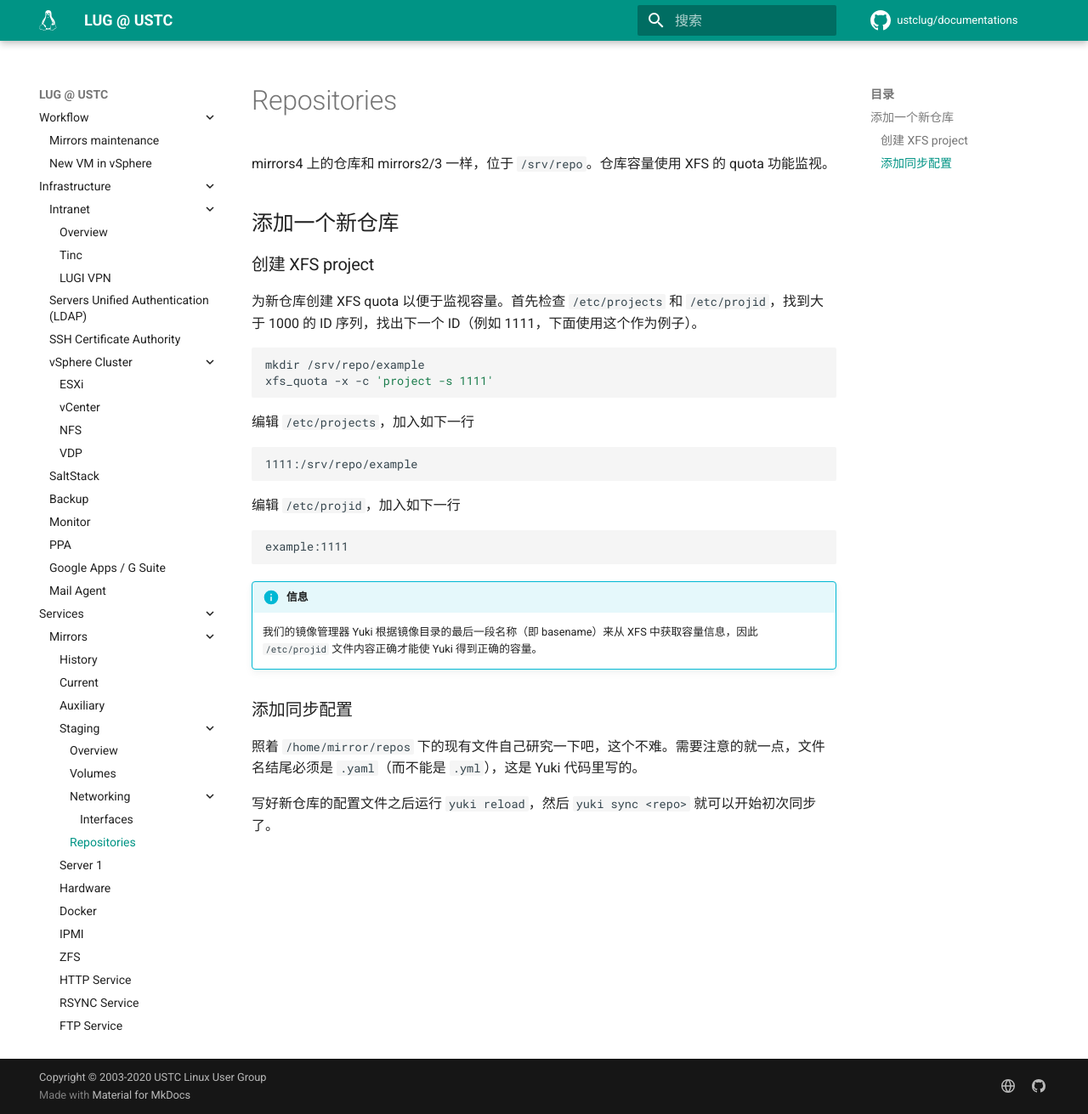
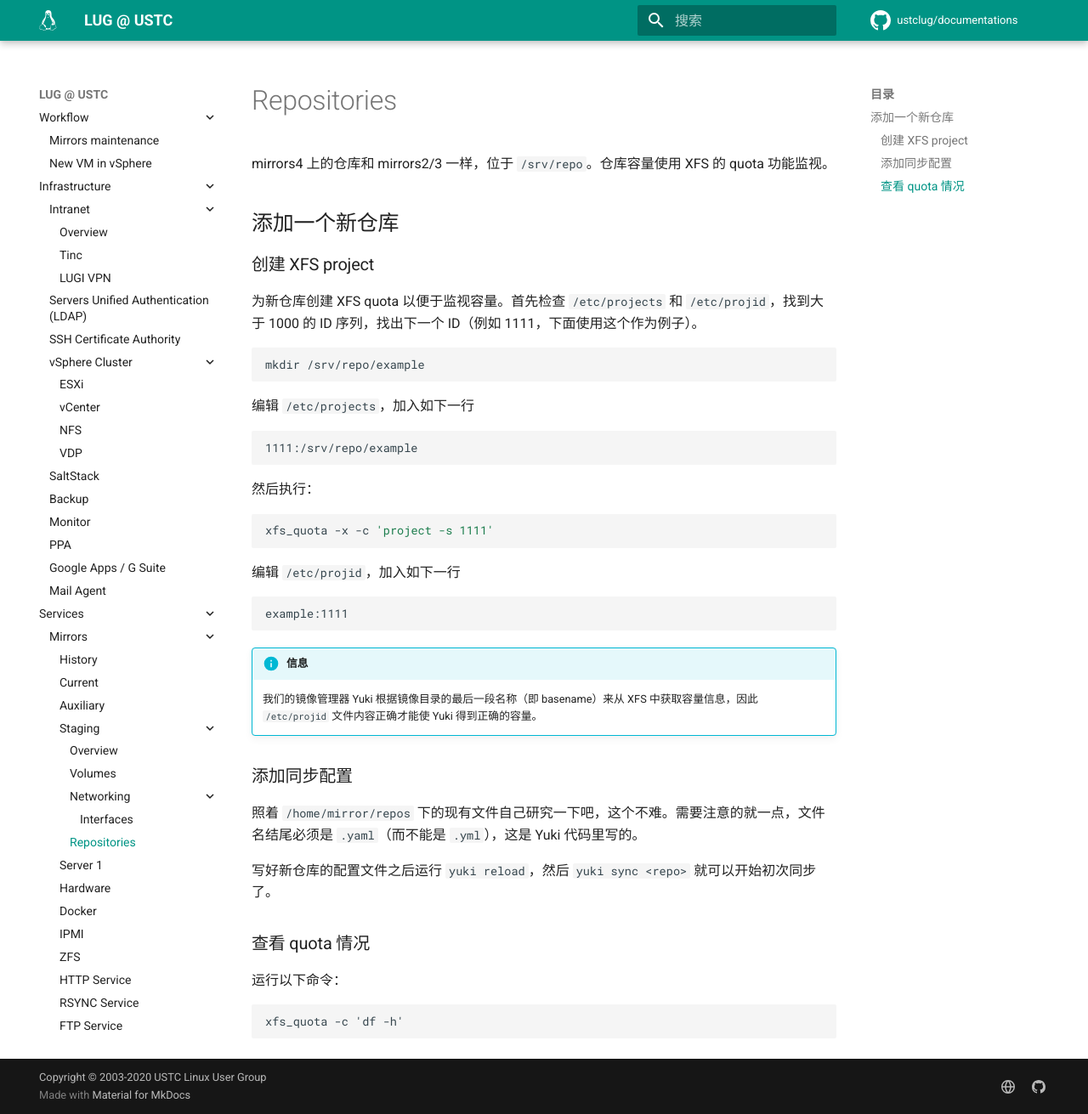
Before and after one commit to ustclug/documentations, an MkDocs documentation site: the page built from docs/services/mirrors/4/repos.md, in a window 1280 px wide and 1311 px high. Shown: the whole window at 85% size. Built offline with MkDocs 1.6.1 and Material for MkDocs 9.7.7, drawn with Linux system fonts in a browser that asks for light colours; comment, search, counter and statistics services are not loaded.

Commit message:
update about quota

````diff
--- a/docs/services/mirrors/4/repos.md
+++ b/docs/services/mirrors/4/repos.md
@@ -10,13 +10,18 @@
 
 ```shell
 mkdir /srv/repo/example
-xfs_quota -x -c 'project -s 1111'
 ```
 
 编辑 `/etc/projects`，加入如下一行
 
 ```text
 1111:/srv/repo/example
+```
+
+然后执行：
+
+```shell
+xfs_quota -x -c 'project -s 1111'
 ```
 
 编辑 `/etc/projid`，加入如下一行
@@ -34,3 +39,11 @@
 照着 `/home/mirror/repos` 下的现有文件自己研究一下吧，这个不难。需要注意的就一点，文件名结尾必须是 `.yaml`（而不能是 `.yml`），这是 Yuki 代码里写的。
 
 写好新仓库的配置文件之后运行 `yuki reload`，然后 `yuki sync <repo>` 就可以开始初次同步了。
+
+### 查看 quota 情况
+
+运行以下命令：
+
+```
+xfs_quota -c 'df -h'
+```
````
